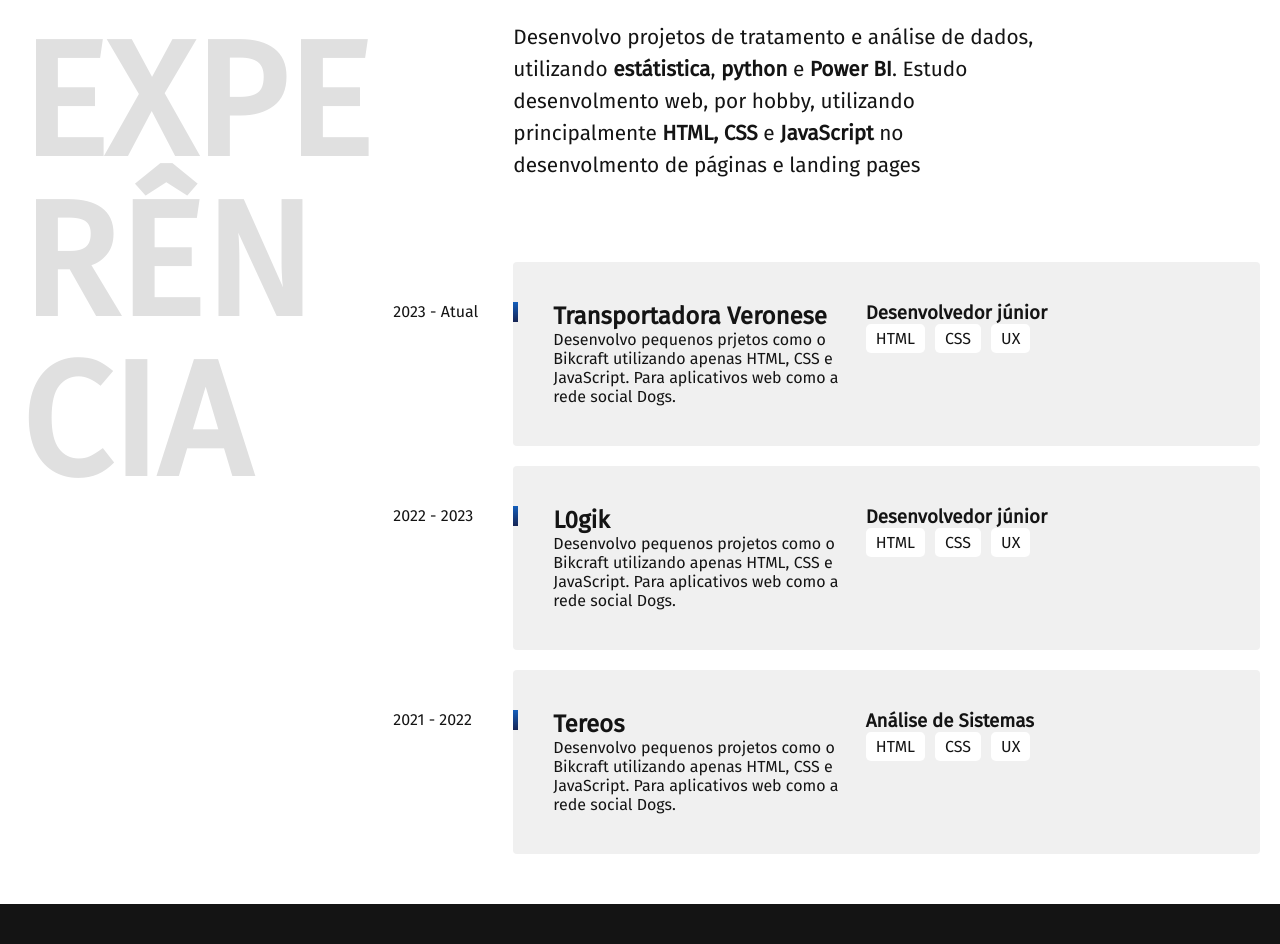
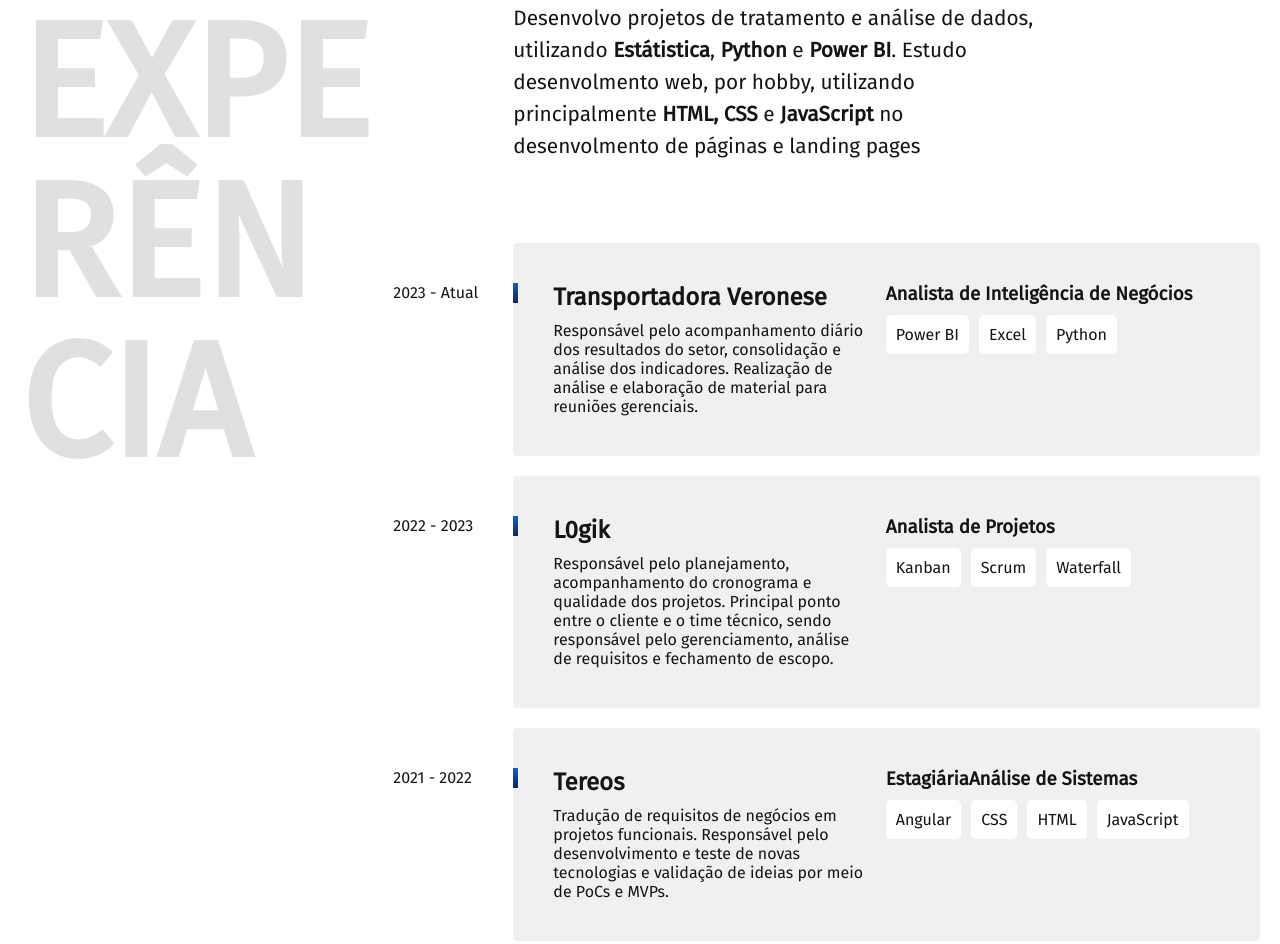
Before and after one commit to NayaneTateisi/Portifolio, a plain HTML site: page index.html in a window 1280 px wide. Shown: the part 717-1661 px from the top of the page. Drawn offline with Linux system fonts and the light colour scheme.

Commit message:
add-workExperience

```diff
--- a/css/global.css
+++ b/css/global.css
@@ -16,6 +16,7 @@ h1,h2,h3,p{
 
 img{
     max-width: 100%;
+    max-height: auto;
     display: block
 }
 
--- a/css/maincontent.css
+++ b/css/maincontent.css
@@ -23,8 +23,11 @@
     background: #f0f0f0;
     border-radius: 4px;
     padding: 40px;
+    gap:20px;
 }
-
+.experience-title{
+    margin-bottom: 10px;
+}
 .experience-year{
     position: absolute;
     left: -120px;
@@ -59,7 +62,7 @@
 
 .card-description li{
    list-style: none;
-   padding: 5px 10px;
+   padding: 10px 10px;
    background-color: #fff;
    border-radius: 5px;
    margin: 0px 10px 10px 0px;
--- a/index.html
+++ b/index.html
@@ -5,6 +5,7 @@
     <meta charset="UTF-8">
     <meta http-equiv="X-UA-Compatible" content="IE=edge">
     <meta name="viewport" content="width=device-width, initial-scale=1.0">
+    <meta name="description" content="Nayane Tateisi Portifólio">
     <link rel="stylesheet" href="./css/style.css">
     <link rel="preconnect" href="https://fonts.googleapis.com">
     <link rel="preconnect" href="https://fonts.gstatic.com" crossorigin>
@@ -15,7 +16,7 @@
 <body>
     <header class="header-site">
 
-        <img src="/img/marca.svg" alt="logo" class="header-logo">
+        <img src="/img/marca.svg" alt="logo" class="header-logo" width="164" height="60">
         <nav>
 
             <ul class="header-menu">
@@ -27,7 +28,7 @@
     </header>
 
     <main class="descriptive main-container">
-        <img src="/img/perfil.png" alt="profile" class="profile-img">
+        <img src="/img/perfil.png" alt="profile" class="profile-img" width="360" height="520">
         <div class="content-main"><h1> Engenheira<br/>
         Controle & <br/>
         Automação
@@ -41,7 +42,7 @@
         <h2 class="experience title">Experência</h2>
 
         <div class="experience-container">
-            <span>Desenvolvo projetos de tratamento e análise de dados, utilizando <strong>estátistica</strong>, <strong>python</strong> e <strong>Power BI</strong>.
+            <span>Desenvolvo projetos de tratamento e análise de dados, utilizando <strong>Estátistica</strong>, <strong>Python</strong> e <strong>Power BI</strong>.
                 Estudo desenvolmento web, por hobby, utilizando principalmente <strong>HTML, </strong><strong>CSS</strong> e <strong> JavaScript</strong> no desenvolmento de páginas e landing pages
             </span>
 
@@ -50,17 +51,17 @@
                     <div>
                         <p class="experience-year">2023 - Atual</p>
                         <h2 class="experience-title">Transportadora Veronese</h2>
-                        <p>Desenvolvo pequenos prjetos como o Bikcraft utilizando apenas HTML, CSS e JavaScript. Para aplicativos web como a rede social Dogs.</p>
+                        <p>Responsável pelo acompanhamento diário dos resultados do setor, consolidação e análise dos indicadores. Realização de análise e elaboração de material para reuniões gerenciais.</p>
 
                     </div>
 
                     <div>
-                    <h3  class="experience-title">Desenvolvedor júnior</h3>
+                    <h3  class="experience-title">Analista de Inteligência de Negócios</h3>
                         <ul>
-                            <li>HTML</li>
-                            <li>CSS</li>
-                            <li>UX</li>
-                        <ul>
+                            <li>Power BI</li>
+                            <li>Excel</li>
+                            <li>Python</li>
+                        </ul>
 
                     </div>
 
@@ -71,16 +72,18 @@
                     <div>
                         <p class="experience-year">2022 - 2023</p>
                         <h2 class="experience-title">L0gik</h2>
-                        <p>Desenvolvo pequenos projetos como o Bikcraft utilizando apenas HTML, CSS e JavaScript. Para aplicativos web como a rede social Dogs.</p>
+                        <p> Responsável pelo planejamento, acompanhamento do cronograma e qualidade dos projetos.
+                            Principal ponto entre o cliente e o time técnico, sendo responsável pelo gerenciamento, análise de requisitos e fechamento de escopo.
+                        </p>
 
                     </div>
 
                     <div>
-                      <h3 class="experience-title">Desenvolvedor júnior</h3>
+                      <h3 class="experience-title">Analista de Projetos</h3>
                         <ul>
-                            <li>HTML</li>
-                            <li>CSS</li>
-                            <li>UX</li>
+                            <li>Kanban</li>
+                            <li>Scrum</li>
+                            <li>Waterfall</li>
                         </ul>
                     </div>
 
@@ -91,16 +94,19 @@
                     <div>
                         <p class="experience-year">2021 - 2022</p>
                         <h2 class="experience-title">Tereos</h2>
-                        <p>Desenvolvo pequenos projetos como o Bikcraft utilizando apenas HTML, CSS e JavaScript. Para aplicativos web como a rede social Dogs.</p>
+                        <p>Tradução de requisitos de negócios em projetos funcionais.
+                            Responsável pelo desenvolvimento e teste de novas tecnologias e validação de ideias por meio de PoCs e MVPs.
+                        </p>
 
                     </div>
 
                     <div>
-                        <h3 class="experience-title">Análise de Sistemas</h3>
+                        <h3 class="experience-title">EstagiáriaAnálise de Sistemas</h3>
                         <ul>
+                            <li>Angular</li>
+                            <li>CSS</li>
                             <li>HTML</li>
-                            <li>CSS</li>
-                            <li>UX</li>
+                            <li>JavaScript</li>
                         </ul>
                     </div>
 
```
